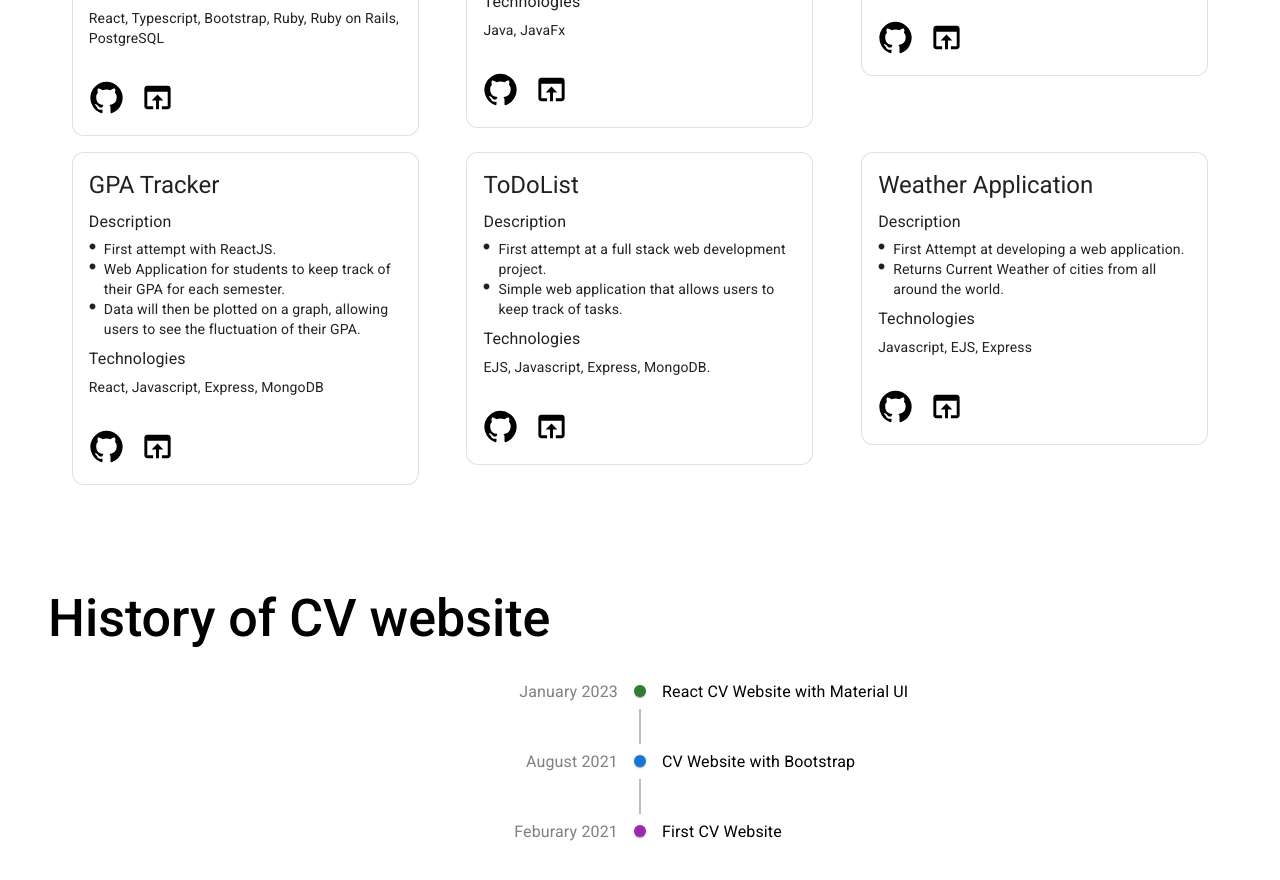
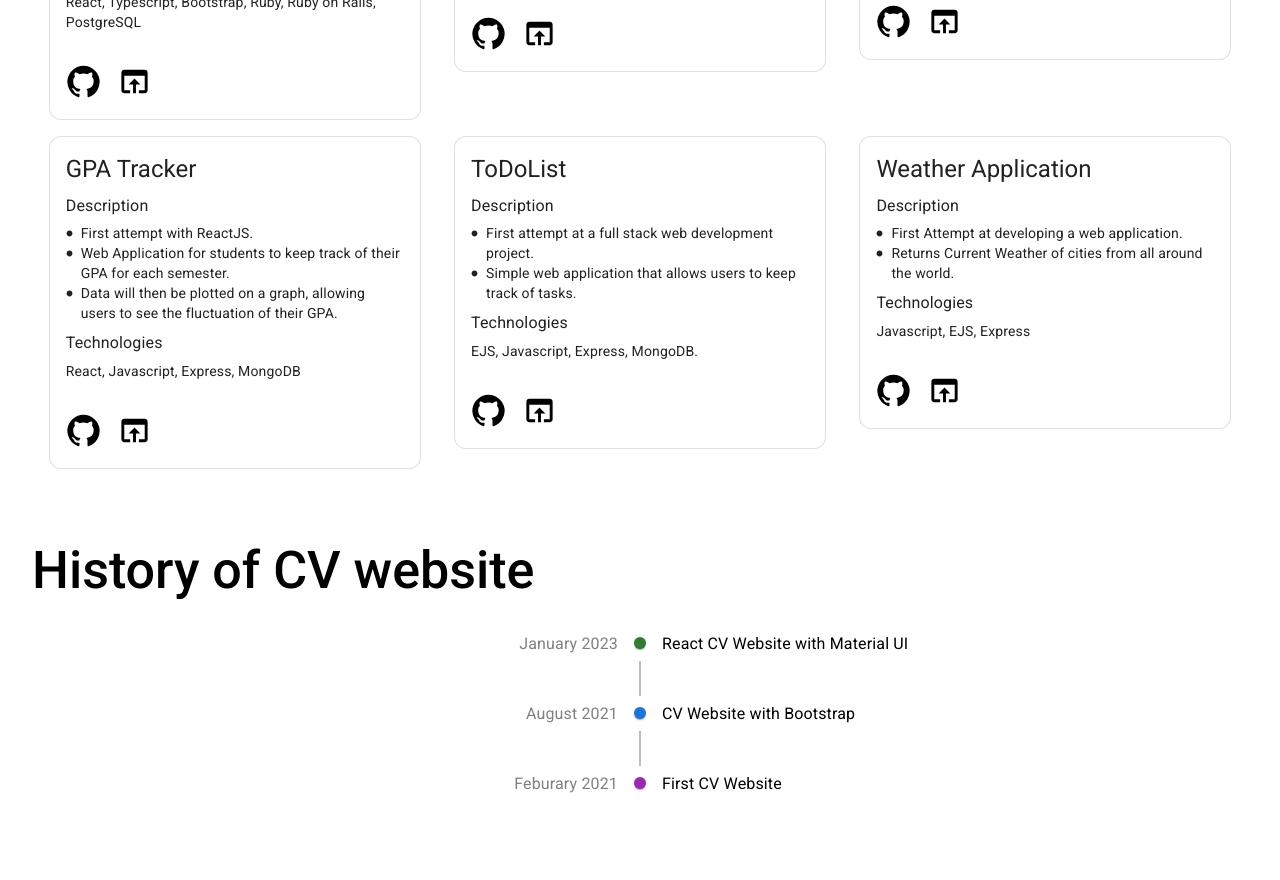
Before and after one commit to Jonaspng/react-cv-website, a React (Create React App) app: page / in a window 1280 px wide. Shown: the part 1280-2160 px from the top of the page. Built offline with nearby package versions, Linux system fonts and the light colour scheme.

Commit message:
Update padding and width

```diff
--- a/src/components/History.js
+++ b/src/components/History.js
@@ -5,7 +5,7 @@ import { Typography, Box, Link } from "@mui/material";
 function History() {
 
   return(
-    <Box padding={6} id={'history'}>
+    <Box padding={4} id={'history'}>
       <Typography variant="h3" gutterBottom fontSize={52} fontWeight={500}>
         History of CV website
       </Typography>
--- a/src/components/ProjectCard.js
+++ b/src/components/ProjectCard.js
@@ -10,7 +10,7 @@ function ProjectCard(props) {
   function renderList(description) {
     return (
       <Box display={'flex'}>
-        <CircleIcon sx={{height: 7, width: 7, mt:0.5, mr: 1}}/>
+        <CircleIcon sx={{height: 7, width: 7, mt:0.8, mr: 1}}/>
         <Typography variant="body2">
           {description}
         </Typography>
@@ -21,7 +21,7 @@ function ProjectCard(props) {
 
   return (
     <Grid item xs={12} md={6} lg={4} align='center' padding={1}>
-      <Card variant='outlined' sx={{ maxWidth: 345, borderRadius:3 }} align='left'>
+      <Card variant='outlined' sx={{ width:"95%", borderRadius:3 }} align='left'>
         <CardContent>
           <Typography gutterBottom variant="h5" component="div">
             {props.title}
--- a/src/components/Projects.js
+++ b/src/components/Projects.js
@@ -21,7 +21,7 @@ function Projects() {
   }
 
   return (
-    <Box padding={6} id={'projects'}>
+    <Box padding={4} id={'projects'}>
       <Typography variant="h3" gutterBottom fontSize={52} fontWeight={500}>
         Projects
       </Typography>
```
